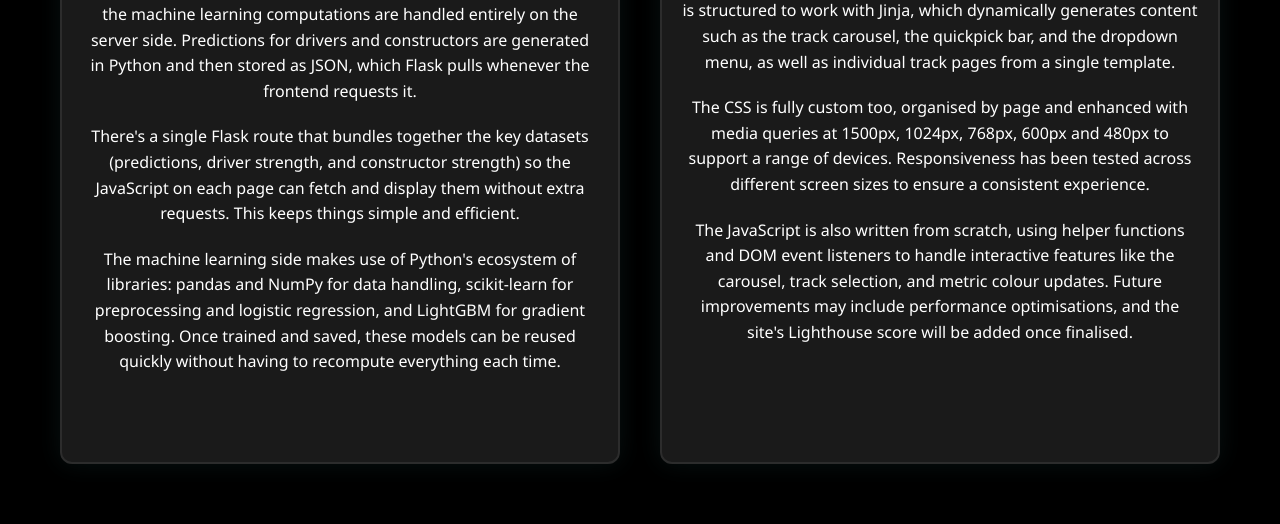
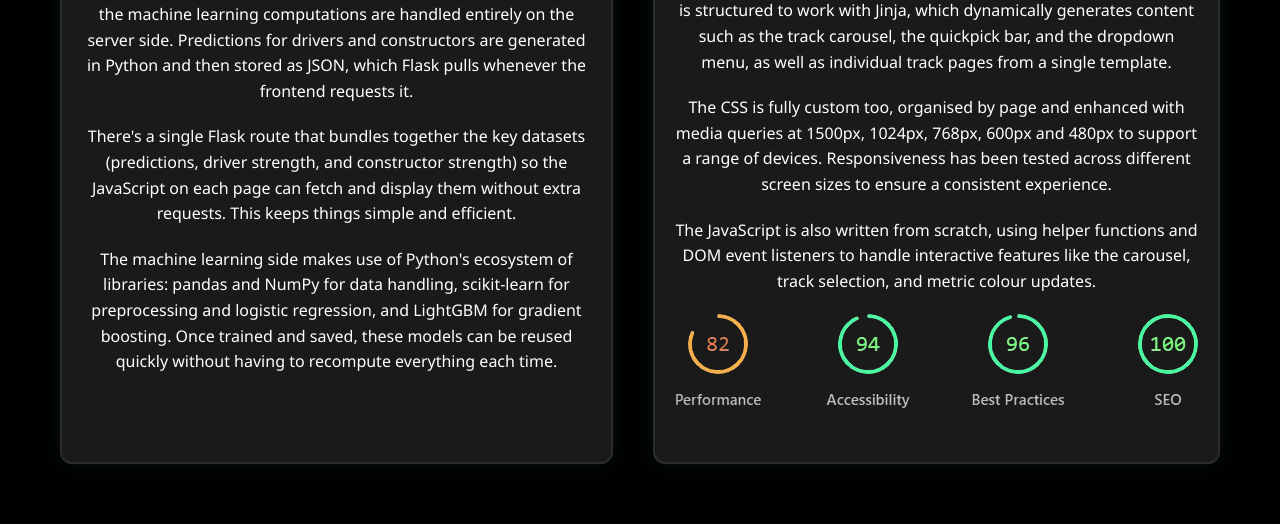
Before and after one commit to Fin250/F1-Constellations, a Flask app: page /about in a window 1280 px wide. Shown: the part 1261-1785 px from the top of the page. Run offline with Flask 3, Linux system fonts and the light colour scheme.

Commit message:
Lighthouse score added to about page

```diff
--- a/static/track.css
+++ b/static/track.css
@@ -1183,6 +1183,12 @@ i {
   line-height: 1;
 }
 
+.lighthouse-container {
+  display: flex;
+  justify-content: center;
+  width: 100%;
+}
+
 /* Media queries */
 
 /* Generic */
--- a/templates/about.html
+++ b/templates/about.html
@@ -105,7 +105,8 @@
 </div>
   <p>The frontend of this web application is built entirely with custom HTML, CSS and JavaScript, without using any frameworks. The HTML is structured to work with Jinja, which dynamically generates content such as the track carousel, the quickpick bar, and the dropdown menu, as well as individual track pages from a single template.</p>
   <p>The CSS is fully custom too, organised by page and enhanced with media queries at 1500px, 1024px, 768px, 600px and 480px to support a range of devices. Responsiveness has been tested across different screen sizes to ensure a consistent experience.</p>
-  <p>The JavaScript is also written from scratch, using helper functions and DOM event listeners to handle interactive features like the carousel, track selection, and metric colour updates. Future improvements may include performance optimisations, and the site's Lighthouse score will be added once finalised.</p>
+  <p>The JavaScript is also written from scratch, using helper functions and DOM event listeners to handle interactive features like the carousel, track selection, and metric colour updates.</p>
+  <div class="lighthouse-container"><img src="/static/images/lighthouse.png" title="Lighthouse" class="lighthouse"/></div>
 </div>
 </div>
 </main>
```
Also changed, not shown: static/images/lighthouse.png (added).
